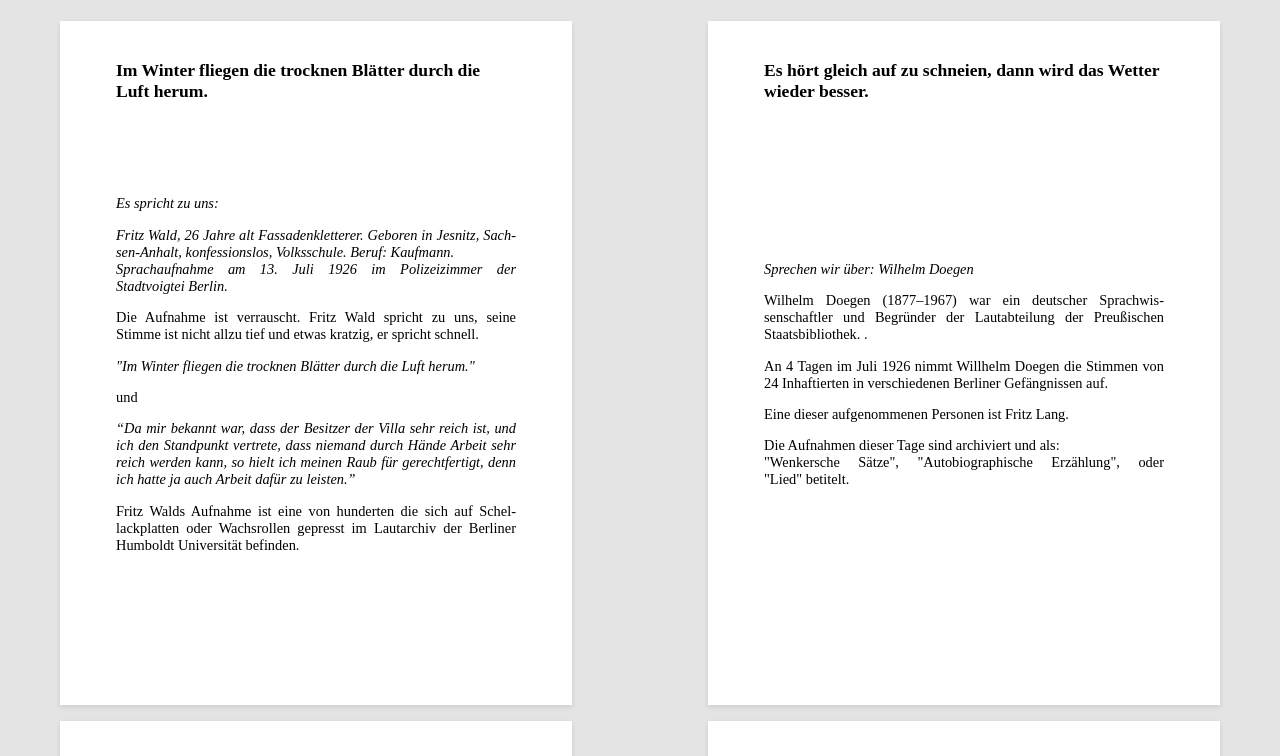
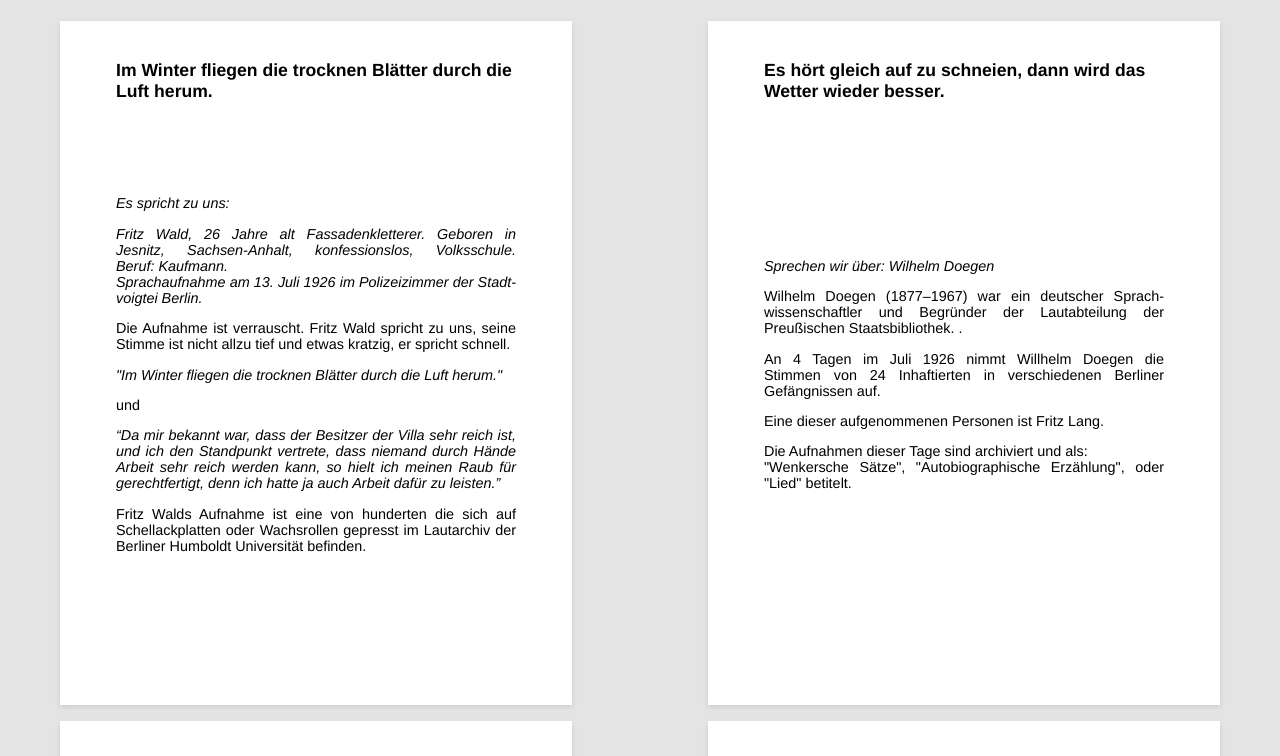
Before and after one commit to feuerzeugchen/streichholzschaechtelchen, an Astro site: page / in a window 1280 px wide. Shown: the top 756 px of the page. Built offline with nearby package versions, Linux system fonts and the light colour scheme; Astro itself is replaced by a stand-in of ours.

Commit message:
vault backup: 2025-03-25 17:47:45

```diff
--- a/src/pages/index.astro
+++ b/src/pages/index.astro
@@ -77,7 +77,7 @@ console.log('Extracted Sections:', sections);
   }
 
   body {
-      font-family: 'Seb Neue';
+      font-family: 'Helvetica';
       background-color: var(--background-color);
       color: var(--text-color);
       margin: 0;
@@ -103,7 +103,6 @@ console.log('Extracted Sections:', sections);
       overflow-y: hidden;
       padding: 1.5rem 3.5rem;
       box-shadow: 0 2px 5px rgba(0,0,0,0.1);
-      font-family: 'Seb Neue';
       font-size: 0.9rem; /* Ensure readable font size */
       color: black; /* Ensure text is visible */
       margin: auto;
```
